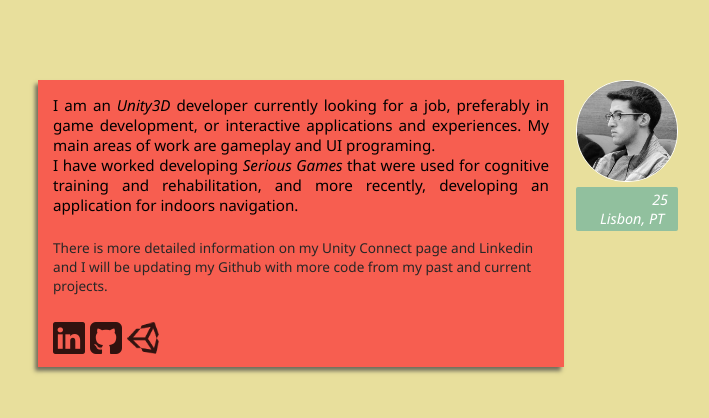
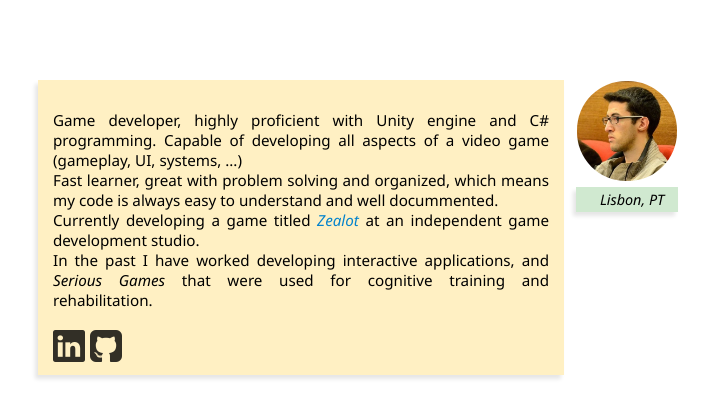
Before and after one commit to picareli/picareli.github.io, a plain HTML site: page index.html in a window 1280 px wide. Shown: the whole page, without its empty margins (282-991 px from the left). Drawn offline with Linux system fonts and the light colour scheme.

Commit message:
Changed colors; Edited text; Removed Unity Connect link; Added VSCode debug configuration.

```diff
--- a/index.html
+++ b/index.html
@@ -16,31 +16,38 @@
             <div class="row">
 
                 <div class="quote">
-                    I am an <i>Unity3D</i> developer currently looking for a job,
-                    preferably in game development, or interactive applications and experiences.
-                    My main areas of work are gameplay and UI programing.
+                    <p>
+                        Game developer, highly proficient with Unity engine and C# programming.
+                        Capable of developing all aspects of a video game (gameplay, UI, systems, ...)
 
-                    <br />
+                        <br />
 
-                    I have worked developing <i>Serious Games</i> that were used for cognitive training and
-                    rehabilitation, and more recently, developing an application for indoors navigation.
+                        Fast learner, great with problem solving and organized, which means my code is always easy to
+                        understand and well docummented.
 
-                    <h5>There is more detailed information on my Unity Connect page and Linkedin and I will be updating my Github with
-                    more code from my past and current projects.</h5>
+                        <br />
+
+                        Currently developing a game titled <a href="https://store.steampowered.com/app/1473900/Zealot/"
+                            target="BLANK"><i>Zealot</i></a> at an independent game development studio.
+
+                        <br />
+
+                        In the past I have worked developing interactive applications, and <i>Serious Games</i> that
+                        were
+                        used for cognitive training and
+                        rehabilitation.
+                    </p>
 
                     <div class="social">
                         <a class="linkedin" href="http://www.linkedin.com/in/picareli" target="BLANK"></a>
                         <a class="github" href="http://www.github.com/picareli" target="BLANK"></a>
-                        <a class="unity" href="https://connect.unity.com/u/luis-felipe-picareli" target="BLANK"></a>
                     </div>
                 </div>
 
                 <div class="info">
-                    <img src="img/avatar.png">
+                    <img src="img/avatar.jpg">
 
-                    <p>&nbsp;25
-                        <br />&nbsp;Lisbon, PT&nbsp;
-                    </p>
+                    <p>&nbsp;Lisbon, PT&nbsp;</p>
                 </div>
 
             </div>
--- a/styles/style.css
+++ b/styles/style.css
@@ -1,18 +1,18 @@
-body
-{
+body {
     margin: 0;
     padding: 0;
-
-    background-color: rgb(232, 223, 156)
 }
 
-.main
-{
+br{
+    display: block;
+    margin-top: 5px;
+}
+
+.main {
     font-family: 'Segoe UI', Tahoma, Geneva, Verdana, sans-serif;
 }
 
-.container
-{
+.container {
     margin: auto;
     margin-top: 10vh;
 
@@ -21,14 +21,10 @@ body
     border-radius: 3px;
 }
 
-.row
-{
+.row {}
 
-}
-
-.quote
-{
-    background-color: rgb(247, 94, 80);
+.quote {
+    background: rgb(255, 240, 195);
 
     display: block;
     float: left;
@@ -40,25 +36,25 @@ body
     text-align: justify;
     font-size: .95rem;
 
-    box-shadow: rgba(65, 64, 66, .7) -3px 4px 4px;
+    box-shadow: rgb(230, 230, 230) -3px 4px 4px;
 }
 
-.quote h5
-{
-    text-align: left;
-    font-size: .85rem;
-    font-weight: 400;
-    color: rgb(39, 39, 39);
+.quote a{
+    text-decoration: none;
+
+    color: rgb(4, 131, 204);
 }
 
-.info
-{
+.quote a:hover{
+    color: rgb(255, 122, 74);
+}
+
+.info {
     display: block;
     float: right;
 }
 
-.info img
-{
+.info img {
     width: 100px;
     height: 100px;
 
@@ -66,17 +62,11 @@ body
     border-radius: 50px;
 }
 
-.info p
-{
-    /* width: 100px; */
-    border-radius: 2px;
-
-    color: white;
-    background-color: rgb(145, 192, 158);
+.info p {
+    background-color: rgb(208, 233, 208);
 
     text-align: right;
     font-size: .9rem;
-    /* font-weight: 600; */
 
     padding: 3;
     padding-right: 10;
@@ -84,15 +74,15 @@ body
     margin-top: 5;
 
     font-style: italic;
+
+    box-shadow: rgb(230, 230, 230) -3px 4px 4px;
 }
 
-.social
-{
+.social {
     opacity: .8;
 }
 
-.social a
-{
+.social a {
     margin-top: 5px;
     margin-bottom: 5px;
 
@@ -105,17 +95,14 @@ body
     margin-right: 5px;
 }
 
-.linkedin
-{
+.linkedin {
     background: url("../img/ln.png");
 }
 
-.github
-{
+.github {
     background: url("../img/gh.png");
 }
 
-.unity
-{
+.unity {
     background: url("../img/un.png");
 }
```
Also changed, not shown: img/avatar.jpg (added), img/avatar.png (deleted), img/un.png (deleted).
